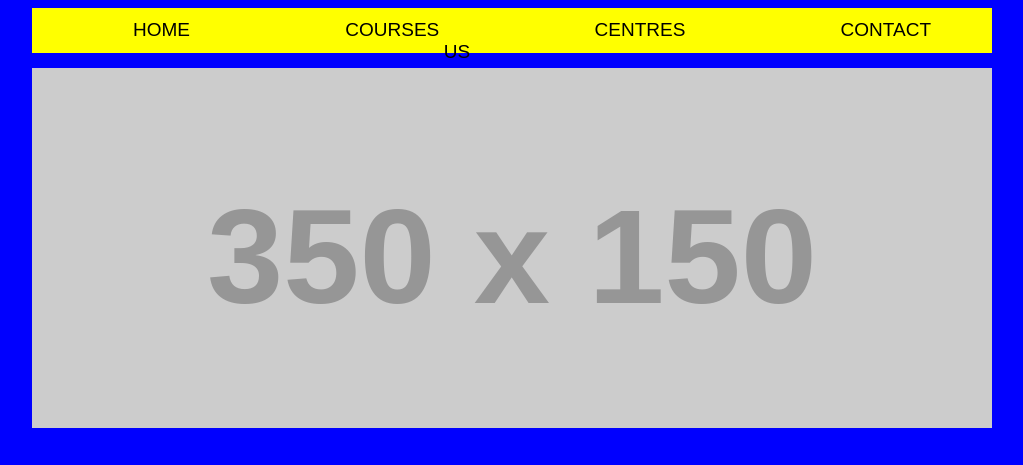
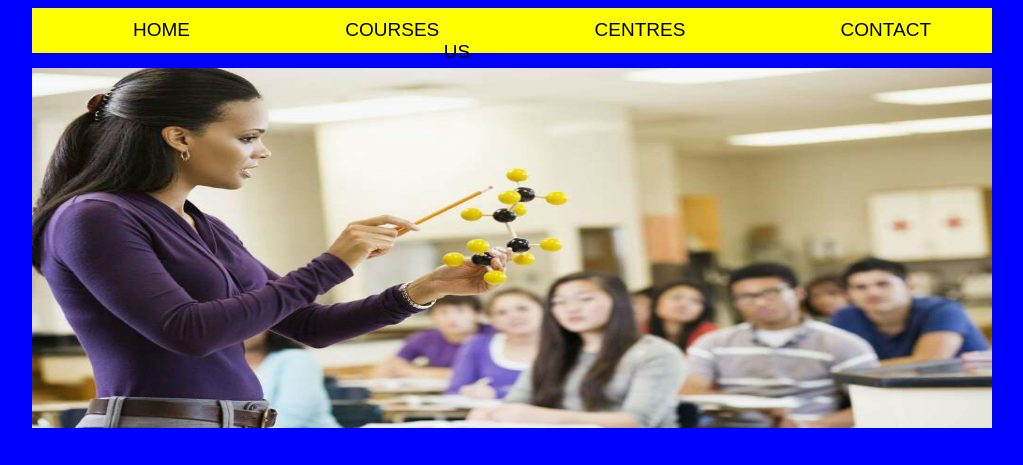
Before and after one commit to miitneet/miitneet.github.io, a plain HTML site: page Mission-iit.html in a window 1280 px wide. Shown: the part 221-686 px from the top of the page, without its empty margins (148-1171 px from the left). Drawn offline with Linux system fonts and the light colour scheme; placeholder pictures from the web are drawn by us.

Commit message:
added images

```diff
--- a/Mission-iit.html
+++ b/Mission-iit.html
@@ -28,10 +28,10 @@
 
 	<div id="container" >
 		<div id="sliderbar" >
-			<img src="http://via.placeholder.com/350x150" height="400px" width="960px">
-			<img src="http://via.placeholder.com/350x150" height="400px" width="960px" >
-			<img src="http://via.placeholder.com/350x150" height="400px" width="960px" >
-			<img src="http://via.placeholder.com/350x150" height="400px" width="960px" >
+			<img src="images/1.jpg" height="400px" width="960px">
+			<img src="images/2.jpg" height="400px" width="960px" >
+			<img src="images/3.jpg" height="400px" width="960px" >
+			<img src="images/4.jpg" height="400px" width="960px" >
 
 		</div>
 	</div>
```
Also changed, not shown: Contact.html (+1 -1 lines), course.html (+1 -1 lines), staff.html (+1 -1 lines), images/1.jpg (added), images/2.jpg (added), images/3.jpg (added), images/4.jpg (added), images/5.jpg (added), images/6.jpg (added).
